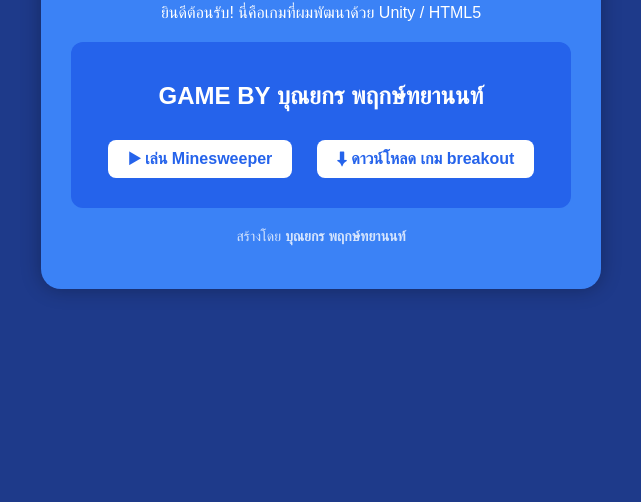
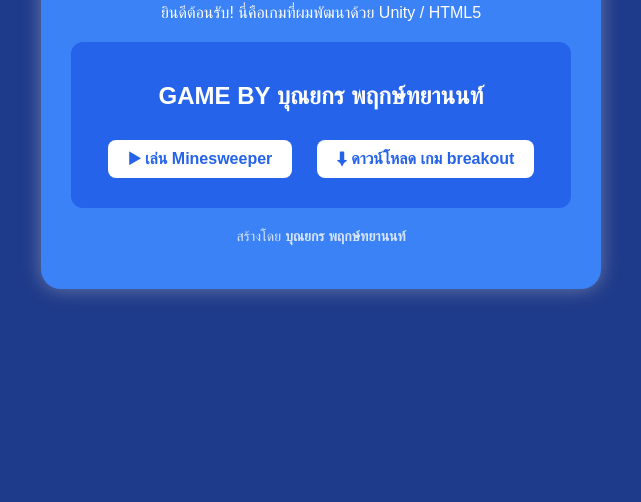
Before and after one commit to PPLPLP/my-game, a plain HTML site: page index.html in a window 1280 px wide. Shown: the part 314-816 px from the top of the page, without its empty margins (319-960 px from the left). Drawn offline with Linux system fonts and the light colour scheme.

Commit message:
Update css_1.css

```diff
--- a/css_1.css
+++ b/css_1.css
@@ -12,7 +12,7 @@ body {
   background: #3b82f6;
   padding: 30px;
   border-radius: 20px;
-  box-shadow: 0 0 20px rgba(0,0,0,0.3);
+  box-shadow: 0 0 20px rgba(206, 206, 206, 0.445);
   width: 90%;
   max-width: 500px;
   text-align: center;
```
